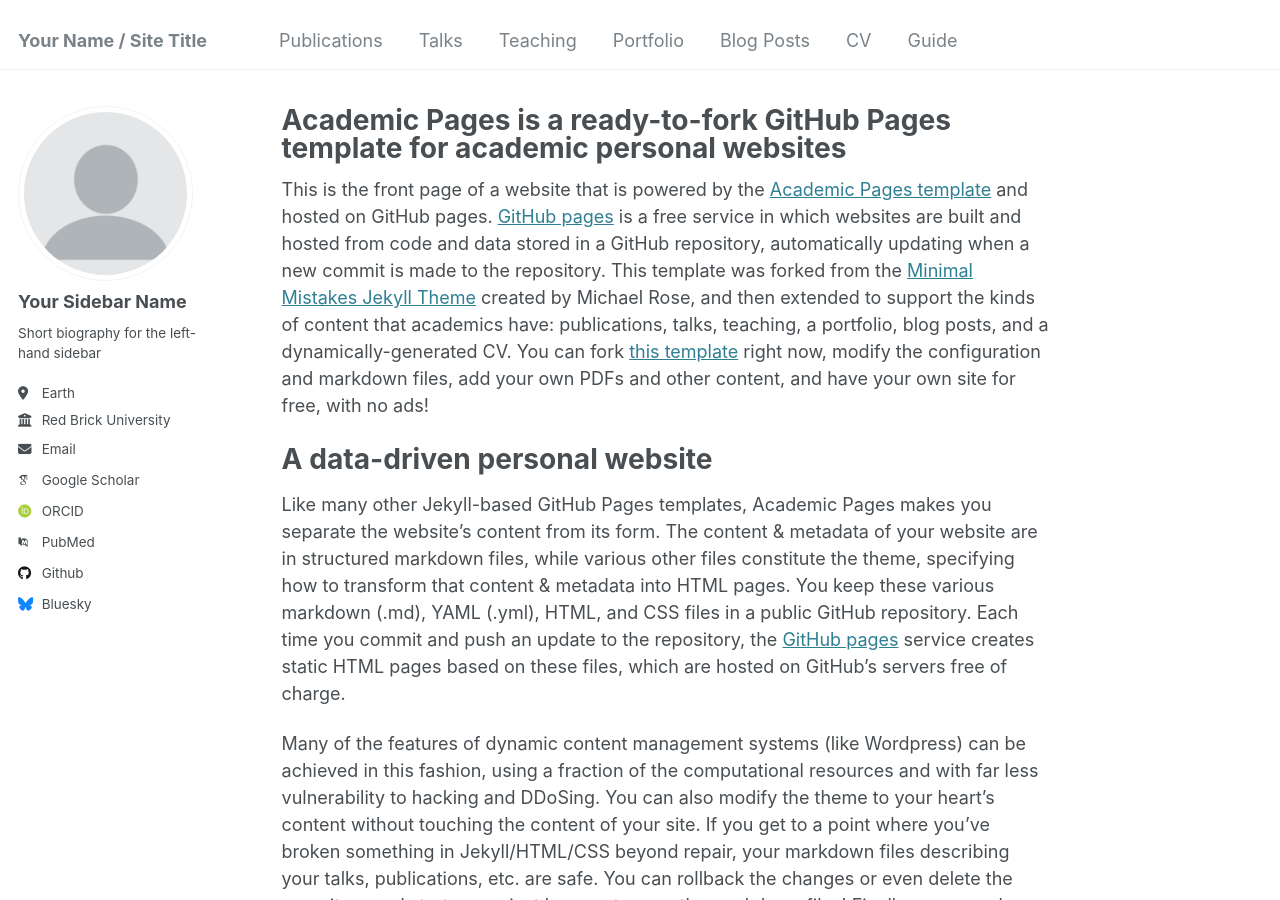
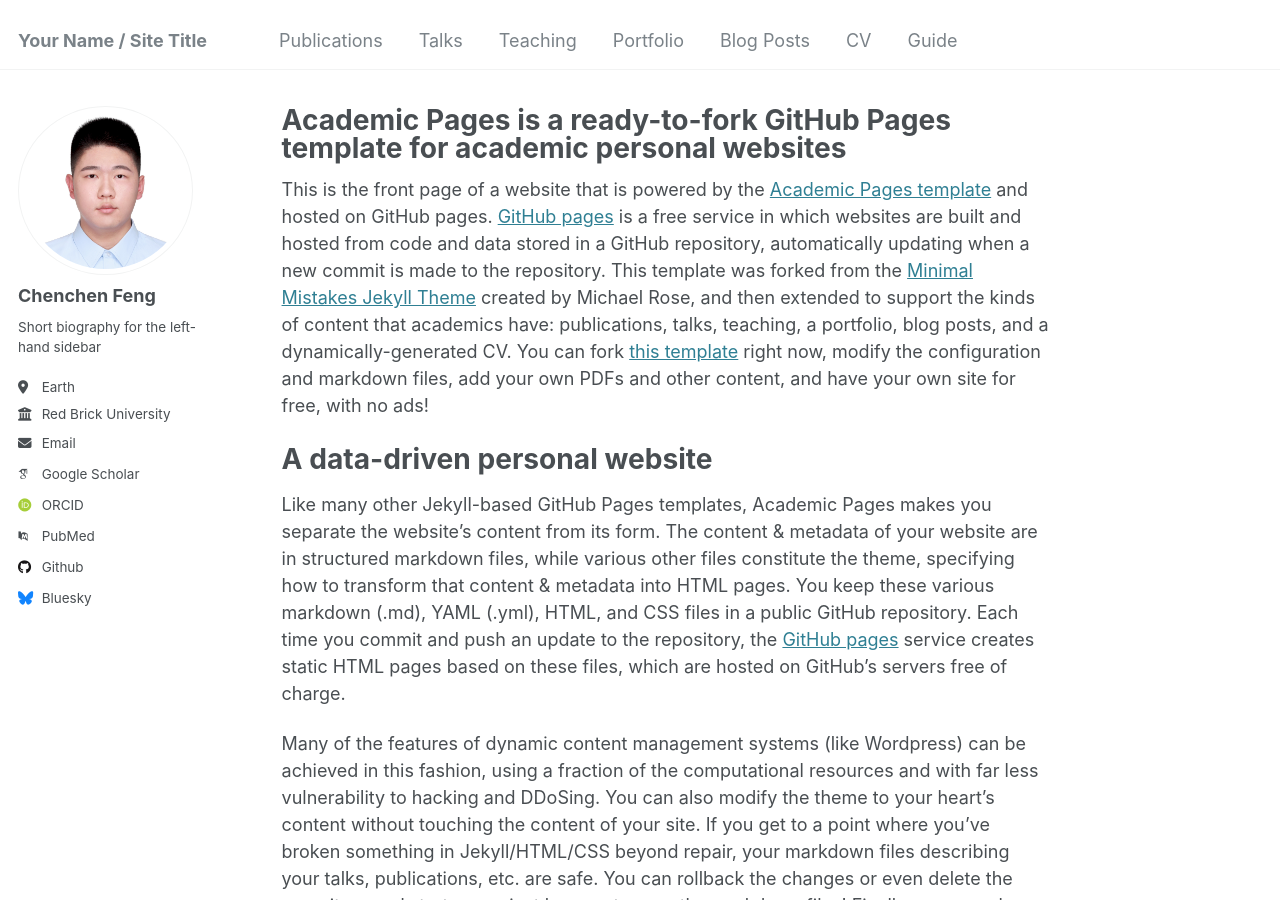
Before and after one commit to starquakee/starquakee.github.io, a Jekyll site: the page built from _pages/about.md, in a window 1280 px wide and 900 px high. Built offline with Jekyll 4.4.1, drawn with Linux system fonts in a browser that asks for light colours; some web fonts are replaced.

Commit message:
Local Configuration Done!

```diff
--- a/Gemfile
+++ b/Gemfile
@@ -10,3 +10,6 @@ group :jekyll_plugins do
 end
 
 gem 'github-pages'
+
+# Add tzinfo-data for timezone issues (required for Windows)
+gem 'tzinfo-data', platforms: %i[mingw mswin x64_mingw jruby]
--- a/_config.yml
+++ b/_config.yml
@@ -21,8 +21,8 @@ repository               : "academicpages/academicpages.github.io"
 #               Additional customization can be done by editing /_includes/author-profile.html
 author:
   # Biographic information
-  avatar           : "profile.png"
-  name             : "Your Sidebar Name"
+  avatar           : "photo.jpg"
+  name             : "Chenchen Feng"
   pronouns         : # example: "she/her"
   bio              : "Short biography for the left-hand sidebar"
   location         : "Earth"
@@ -293,7 +293,7 @@ sass:
 permalink: /:categories/:title/
 # paginate: 5 # amount of posts to show
 # paginate_path: /page:num/
-timezone: Etc/UTC # http://en.wikipedia.org/wiki/List_of_tz_database_time_zones
+timezone: Asia/Shanghai
 
 
 # Plugins
```
Also changed, not shown: images/photo.jpg (added).
